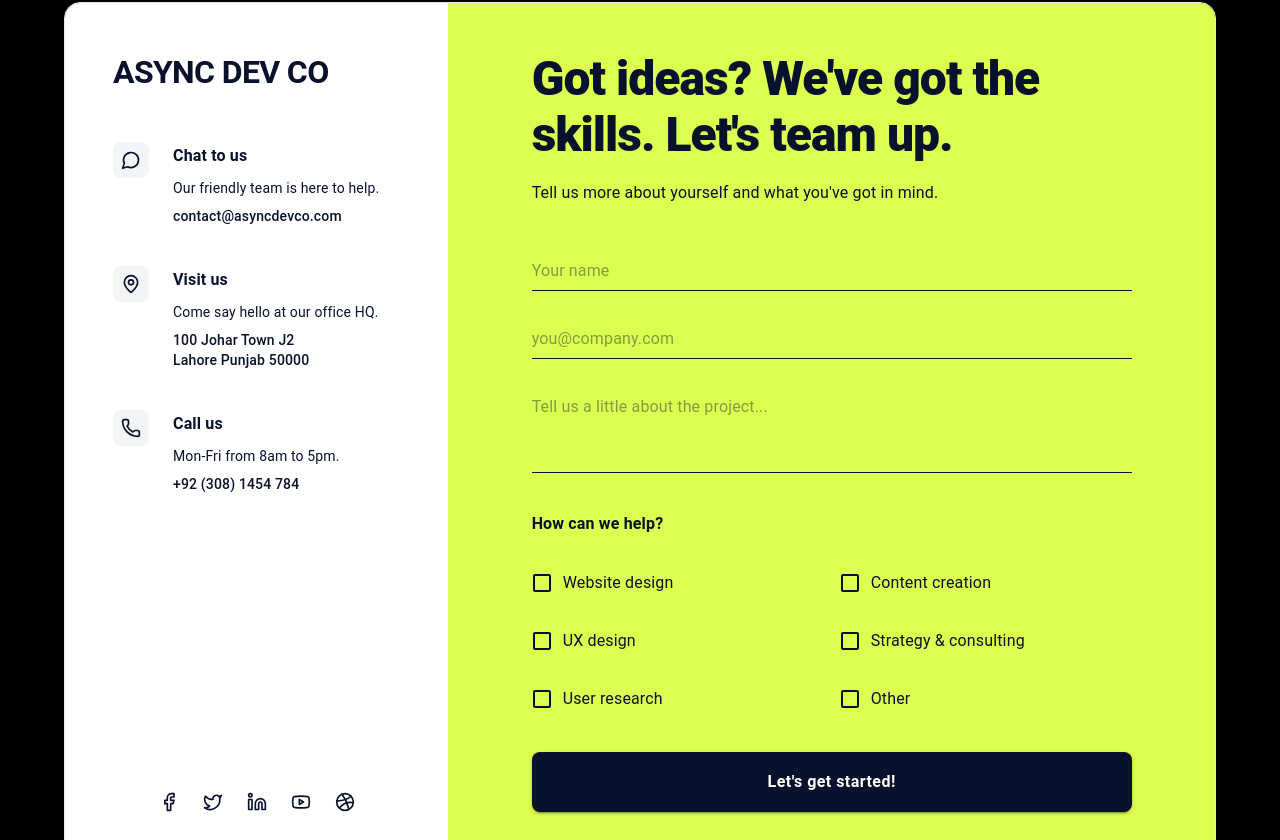
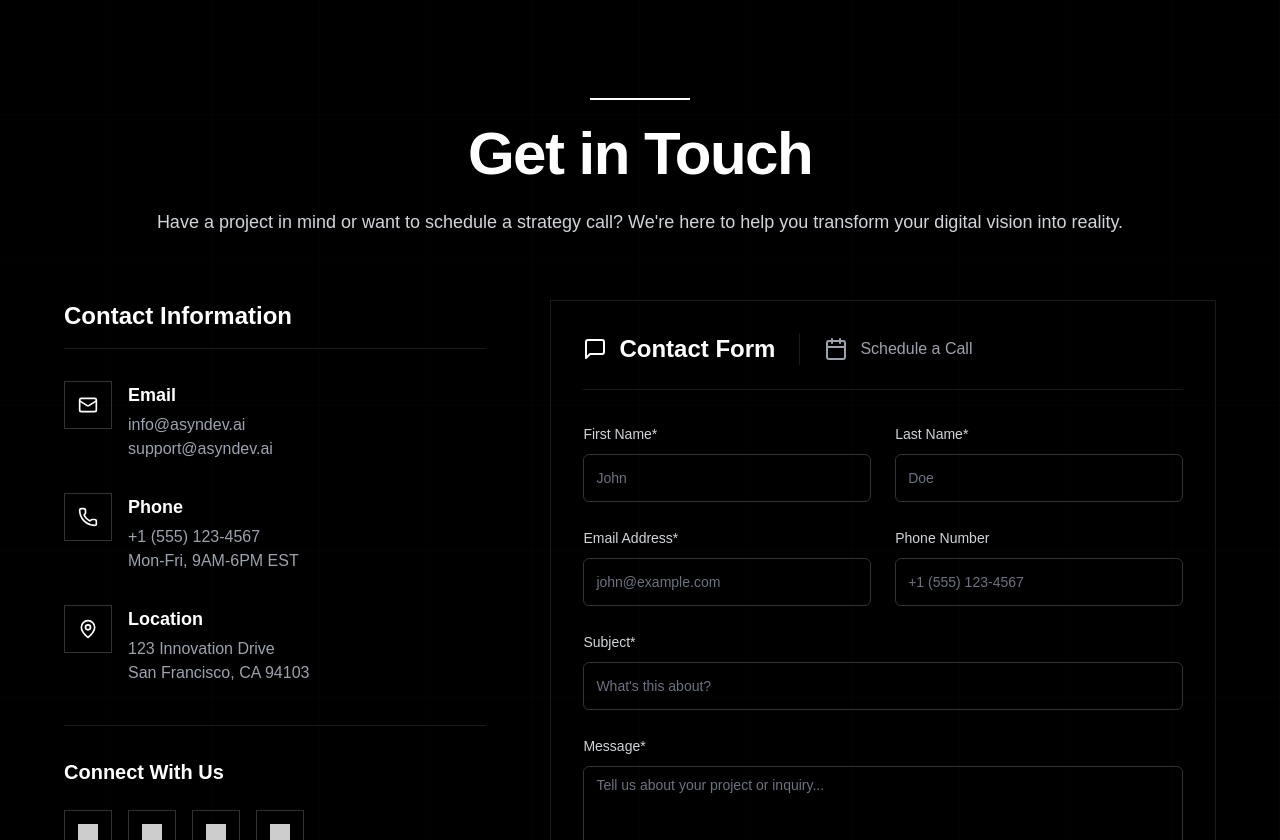
Before and after one commit to muhammadalizkhan/asyncdev.ai, a Next.js app: page /Contact in a window 1280 px wide. Shown: the part 120-960 px from the top of the page. Built offline with nearby package versions, Linux system fonts and the light colour scheme.

Commit message:
WIP develop a contact us page

```diff
--- a/package.json
+++ b/package.json
@@ -19,6 +19,8 @@
     "@mui/icons-material": "^6.4.3",
     "@mui/material": "^6.4.3",
     "@mui/utils": "^6.4.3",
+    "@radix-ui/react-label": "^2.1.7",
+    "@radix-ui/react-radio-group": "^1.3.7",
     "@radix-ui/react-slot": "^1.1.2",
     "@radix-ui/react-tabs": "^1.1.3",
     "ag-charts-react": "^11.0.4",
--- a/src/app/Contact/page.tsx
+++ b/src/app/Contact/page.tsx
@@ -1,214 +1,304 @@
-import { Box, Grid, Typography, TextField, Checkbox, Button, Container, FormControlLabel, Stack } from "@mui/material"
-import { MessageCircle, MapPin, Phone, Facebook, Twitter, Linkedin, Youtube, Dribbble } from "lucide-react"
-import ScheduleStrategyCall from "../components/ScheduleStrategyCall/ScheduleStrategyCall"
+"use client"
+import { motion } from "framer-motion"
+import { ArrowRight, Send, MessageSquare, Calendar, Mail, MapPin, Phone } from "lucide-react"
+import { Button } from "@/components/ui/button"
+import { Input } from "@/components/ui/input"
+import { Textarea } from "@/components/ui/textarea"
+import { Label } from "@/components/ui/label"
 
-export default function Contact() {
+// Generate grid background lines
+const generateGridLines = (count: number) => {
+  return Array.from({ length: count }).map((_, i) => i)
+}
+
+export default function ContactPage() {
+  // Grid lines
+  const horizontalLines = generateGridLines(12)
+  const verticalLines = generateGridLines(12)
+
   return (
-        <Container maxWidth="lg" sx={{ py: 4 }}>
-            <Box
-                sx={{
-                    border: "1px solid #E5E7EB",
-                    borderRadius: "16px",
-                    overflow: "hidden",
-                }}
+    <div className="relative min-h-screen bg-black text-white pt-32 pb-20 overflow-hidden">
+      {/* Grid background */}
+      <div className="absolute inset-0 overflow-hidden">
+        <div className="h-full w-full grid grid-cols-12 opacity-15">
+          {verticalLines.map((i) => (
+            <div key={`v-${i}`} className="border-r border-white/10 h-full"></div>
+          ))}
+        </div>
+        <div className="absolute top-0 left-0 h-full w-full grid grid-rows-12 opacity-15">
+          {horizontalLines.map((i) => (
+            <div key={`h-${i}`} className="border-b border-white/10 w-full"></div>
+          ))}
+        </div>
+      </div>
+
+      <div className="container relative z-10 px-4 mx-auto">
+        {/* Header Section */}
+        <div className="text-center max-w-3xl mx-auto mb-16">
+          <motion.div
+            initial={{ width: 0 }}
+            animate={{ width: "100px" }}
+            transition={{ duration: 0.8, delay: 0.2 }}
+            className="h-[2px] bg-white mb-6 mx-auto"
+          />
+          <motion.h1
+            initial={{ opacity: 0, y: 20 }}
+            animate={{ opacity: 1, y: 0 }}
+            transition={{ duration: 0.5 }}
+            className="text-5xl md:text-6xl font-bold tracking-tight mb-6"
           >
-                <Grid container>
-                    <Grid item xs={12} md={4} sx={{ p: { xs: 4, md: 6 }, bgcolor: "#FFFFFF" }}>
-                        <Box sx={{ height: "100%", display: "flex", flexDirection: "column" }}>
-                            <Box sx={{ mb: 6 }}>
-                                <Typography
-                                    variant="h5"
-                                    sx={{
-                                        fontWeight: 700,
-                                        color: "#09122C",
-                                        fontSize: { xs: "1.5rem", md: "2rem" },
-                                        letterSpacing: "-0.02em",
-                                    }}
+            Get in Touch
+          </motion.h1>
+          <motion.p
+            initial={{ opacity: 0, y: 20 }}
+            animate={{ opacity: 1, y: 0 }}
+            transition={{ duration: 0.5, delay: 0.1 }}
+            className="text-lg text-gray-300 max-w-2xl mx-auto"
           >
-                                    ASYNC DEV CO
-                                </Typography>
-                            </Box>
+            Have a project in mind or want to schedule a strategy call? We're here to help you transform your digital
+            vision into reality.
+          </motion.p>
+        </div>
 
-                            <Stack spacing={5} sx={{ flex: 1 }}>
-                                <ContactInfo
-                                    icon={<MessageCircle size={20} />}
-                                    title="Chat to us"
-                                    description="Our friendly team is here to help."
-                                    contact="contact@asyncdevco.com"
+        {/* Main Content */}
+        <div className="max-w-6xl mx-auto">
+          <div className="grid grid-cols-1 lg:grid-cols-5 gap-16">
+            {/* Contact Information - 2 columns */}
+            <motion.div
+              initial={{ opacity: 0, x: -20 }}
+              animate={{ opacity: 1, x: 0 }}
+              transition={{ duration: 0.5, delay: 0.2 }}
+              className="lg:col-span-2 space-y-10"
+            >
+              <div>
+                <h2 className="text-2xl font-bold mb-8 border-b border-white/10 pb-4">Contact Information</h2>
+                <div className="space-y-8">
+                  <div className="flex items-start">
+                    <div className="w-12 h-12 border border-white/20 flex items-center justify-center mr-4">
+                      <Mail className="h-5 w-5" />
+                    </div>
+                    <div>
+                      <h3 className="text-lg font-semibold mb-1">Email</h3>
+                      <p className="text-gray-400">info@asyndev.ai</p>
+                      <p className="text-gray-400">support@asyndev.ai</p>
+                    </div>
+                  </div>
+
+                  <div className="flex items-start">
+                    <div className="w-12 h-12 border border-white/20 flex items-center justify-center mr-4">
+                      <Phone className="h-5 w-5" />
+                    </div>
+                    <div>
+                      <h3 className="text-lg font-semibold mb-1">Phone</h3>
+                      <p className="text-gray-400">+1 (555) 123-4567</p>
+                      <p className="text-gray-400">Mon-Fri, 9AM-6PM EST</p>
+                    </div>
+                  </div>
+
+                  <div className="flex items-start">
+                    <div className="w-12 h-12 border border-white/20 flex items-center justify-center mr-4">
+                      <MapPin className="h-5 w-5" />
+                    </div>
+                    <div>
+                      <h3 className="text-lg font-semibold mb-1">Location</h3>
+                      <p className="text-gray-400">123 Innovation Drive</p>
+                      <p className="text-gray-400">San Francisco, CA 94103</p>
+                    </div>
+                  </div>
+                </div>
+              </div>
+
+              <div className="pt-8 border-t border-white/10">
+                <h3 className="text-xl font-bold mb-6">Connect With Us</h3>
+                <div className="flex space-x-4">
+                  {["Twitter", "LinkedIn", "GitHub", "Dribbble"].map((platform) => (
+                    <a
+                      key={platform}
+                      href="#"
+                      className="border border-white/20 hover:border-white/60 w-12 h-12 flex items-center justify-center transition-colors duration-300"
+                    >
+                      <span className="sr-only">{platform}</span>
+                      <div className="w-5 h-5 bg-white/80"></div>
+                    </a>
+                  ))}
+                </div>
+              </div>
+            </motion.div>
+
+            {/* Contact Form - 3 columns */}
+            <motion.div
+              initial={{ opacity: 0, x: 20 }}
+              animate={{ opacity: 1, x: 0 }}
+              transition={{ duration: 0.5, delay: 0.3 }}
+              className="lg:col-span-3 border border-white/10 p-8"
+            >
+              <div className="flex items-center space-x-6 mb-8 border-b border-white/10 pb-6">
+                <div className="flex items-center space-x-3">
+                  <MessageSquare className="h-6 w-6" />
+                  <h2 className="text-2xl font-bold">Contact Form</h2>
+                </div>
+                <div className="h-8 w-px bg-white/10"></div>
+                <a href="#strategy-call" className="flex items-center space-x-3 text-gray-400 hover:text-white">
+                  <Calendar className="h-6 w-6" />
+                  <span className="font-medium">Schedule a Call</span>
+                </a>
+              </div>
+
+              <form className="space-y-6">
+                <div className="grid grid-cols-1 md:grid-cols-2 gap-6">
+                  <div className="space-y-2">
+                    <Label htmlFor="firstName" className="text-sm font-medium text-gray-300">
+                      First Name*
+                    </Label>
+                    <Input
+                      id="firstName"
+                      placeholder="John"
+                      required
+                      className="bg-transparent border-white/20 focus:border-white text-white placeholder:text-gray-500 h-12"
                     />
-                                <ContactInfo
-                                    icon={<MapPin size={20} />}
-                                    title="Visit us"
-                                    description="Come say hello at our office HQ."
-                                    contact={
-                                        <>
-                                            100 Johar Town J2
-                                            <br />
-                                            Lahore Punjab 50000
-                                        </>
-                                    }
+                  </div>
+                  <div className="space-y-2">
+                    <Label htmlFor="lastName" className="text-sm font-medium text-gray-300">
+                      Last Name*
+                    </Label>
+                    <Input
+                      id="lastName"
+                      placeholder="Doe"
+                      required
+                      className="bg-transparent border-white/20 focus:border-white text-white placeholder:text-gray-500 h-12"
                     />
-                                <ContactInfo
-                                    icon={<Phone size={20} />}
-                                    title="Call us"
-                                    description="Mon-Fri from 8am to 5pm."
-                                    contact="+92 (308) 1454 784 "
+                  </div>
+                </div>
+
+                <div className="grid grid-cols-1 md:grid-cols-2 gap-6">
+                  <div className="space-y-2">
+                    <Label htmlFor="email" className="text-sm font-medium text-gray-300">
+                      Email Address*
+                    </Label>
+                    <Input
+                      id="email"
+                      type="email"
+                      placeholder="john@example.com"
+                      required
+                      className="bg-transparent border-white/20 focus:border-white text-white placeholder:text-gray-500 h-12"
                     />
-                            </Stack>
+                  </div>
+                  <div className="space-y-2">
+                    <Label htmlFor="phone" className="text-sm font-medium text-gray-300">
+                      Phone Number
+                    </Label>
+                    <Input
+                      id="phone"
+                      type="tel"
+                      placeholder="+1 (555) 123-4567"
+                      className="bg-transparent border-white/20 focus:border-white text-white placeholder:text-gray-500 h-12"
+                    />
+                  </div>
+                </div>
 
-                            <Stack direction="row" spacing={3} justifyContent="center" sx={{ mt: 6 }}>
-                                {[Facebook, Twitter, Linkedin, Youtube, Dribbble].map((Icon, index) => (
-                                    <Icon key={index} size={20} color="#09122C" />
-                                ))}
-                            </Stack>
-                        </Box>
-                    </Grid>
+                <div className="space-y-2">
+                  <Label htmlFor="subject" className="text-sm font-medium text-gray-300">
+                    Subject*
+                  </Label>
+                  <Input
+                    id="subject"
+                    placeholder="What's this about?"
+                    required
+                    className="bg-transparent border-white/20 focus:border-white text-white placeholder:text-gray-500 h-12"
+                  />
+                </div>
 
-                    <Grid item xs={12} md={8} sx={{ bgcolor: "#DCFF50", p: { xs: 4, md: 6 } }}>
-                        <Box sx={{ maxWidth: 600, mx: "auto" }}>
-                            <Typography
-                                variant="h3"
-                                sx={{
-                                    mb: 2,
-                                    fontWeight: 800,
-                                    color: "#09122C",
-                                    fontSize: { xs: "2rem", md: "3rem" },
-                                    letterSpacing: "-0.02em",
-                                }}
-                            >
-                                Got ideas? We've got the skills. Let's team up.
-                            </Typography>
-                            <Typography variant="subtitle1" sx={{ mb: 6, color: "#09122C" }}>
-                                Tell us more about yourself and what you've got in mind.
-                            </Typography>
-
-                            <Stack spacing={4}>
-                                <CustomTextField placeholder="Your name" />
-                                <CustomTextField placeholder="you@company.com" />
-                                <CustomTextField placeholder="Tell us a little about the project..." multiline rows={3} />
-
-                                <Box>
-                                    <Typography variant="subtitle1" sx={{ mb: 3, color: "#09122C", fontWeight: 600 }}>
-                                        How can we help?
-                                    </Typography>
-                                    <Grid container spacing={2}>
-                                        {[
-                                            "Website design",
-                                            "Content creation",
-                                            "UX design",
-                                            "Strategy & consulting",
-                                            "User research",
-                                            "Other",
-                                        ].map((label) => (
-                                            <Grid item xs={12} sm={6} key={label}>
-                                                <FormControlLabel
-                                                    control={
-                                                        <Checkbox
-                                                            sx={{
-                                                                color: "#09122C",
-                                                                "&.Mui-checked": {
-                                                                    color: "#09122C",
-                                                                },
-                                                            }}
+                <div className="space-y-2">
+                  <Label htmlFor="message" className="text-sm font-medium text-gray-300">
+                    Message*
+                  </Label>
+                  <Textarea
+                    id="message"
+                    placeholder="Tell us about your project or inquiry..."
+                    required
+                    className="min-h-[150px] bg-transparent border-white/20 focus:border-white text-white placeholder:text-gray-500"
                   />
-                                                    }
-                                                    label={<Typography sx={{ color: "#09122C" }}>{label}</Typography>}
-                                                />
-                                            </Grid>
-                                        ))}
-                                    </Grid>
-                                </Box>
+                </div>
 
                 <Button
-                                    variant="contained"
-                                    fullWidth
-                                    sx={{
-                                        mt: 2,
-                                        bgcolor: "#09122C",
-                                        color: "white",
-                                        py: 2,
-                                        borderRadius: "8px",
-                                        textTransform: "none",
-                                        fontSize: "1rem",
-                                        fontWeight: 600,
-                                        "&:hover": {
-                                            bgcolor: "#1A2142",
-                                        },
-                                    }}
+                  type="submit"
+                  className="w-full bg-white text-black hover:bg-gray-200 rounded-none py-6 text-base font-medium group"
                 >
-                                    Let's get started!
+                  Send Message
+                  <Send className="ml-2 h-4 w-4 transition-transform group-hover:translate-x-1" />
                 </Button>
-                            </Stack>
-                        </Box>
-                    </Grid>
-                </Grid>
-            </Box>
-            <ScheduleStrategyCall />
+              </form>
+            </motion.div>
+          </div>
+        </div>
 
-        </Container>
+        {/* Strategy Call Section */}
+        <div id="strategy-call" className="max-w-6xl mx-auto mt-24 pt-16 border-t border-white/10">
+          <div className="grid grid-cols-1 lg:grid-cols-2 gap-16 items-center">
+            <motion.div
+              initial={{ opacity: 0, y: 20 }}
+              animate={{ opacity: 1, y: 0 }}
+              transition={{ duration: 0.5, delay: 0.4 }}
+              className="space-y-6"
+            >
+              <h2 className="text-3xl md:text-4xl font-bold tracking-tight">
+                Schedule a <span className="block text-4xl md:text-5xl font-extrabold mt-2">Strategy Call</span>
+              </h2>
+              <p className="text-lg text-gray-300">
+                Book a dedicated session with our experts to discuss your project in detail. We'll help you define the
+                scope, explore technical solutions, and create a roadmap for success.
+              </p>
+              <ul className="space-y-4">
+                {[
+                  "In-depth project analysis",
+                  "Technical feasibility assessment",
+                  "Budget and timeline planning",
+                  "Custom solution recommendations",
+                ].map((item, index) => (
+                  <li key={index} className="flex items-center">
+                    <div className="w-2 h-2 bg-white mr-3"></div>
+                    <span>{item}</span>
+                  </li>
+                ))}
+              </ul>
+              <Button className="bg-white text-black hover:bg-gray-200 rounded-none px-8 py-7 text-lg font-medium group mt-4">
+                Book Your Call
+                <ArrowRight className="ml-2 h-5 w-5 transition-transform group-hover:translate-x-1" />
+              </Button>
+            </motion.div>
+
+            <motion.div
+              initial={{ opacity: 0, y: 20 }}
+              animate={{ opacity: 1, y: 0 }}
+              transition={{ duration: 0.5, delay: 0.5 }}
+              className="relative aspect-square max-w-md mx-auto"
+            >
+              <div className="absolute inset-0 grid grid-cols-2 grid-rows-2 gap-4">
+                <div className="relative bg-white overflow-hidden">
+                  <div className="absolute inset-0 flex items-center justify-center">
+                    <div className="w-1/3 h-1/3 bg-black"></div>
+                  </div>
+                </div>
+                <div className="relative bg-black border border-white overflow-hidden">
+                  <div className="absolute inset-0 flex items-center justify-center">
+                    <div className="w-1/3 h-1/3 bg-white"></div>
+                  </div>
+                </div>
+                <div className="relative bg-black border border-white overflow-hidden">
+                  <div className="absolute inset-0 flex items-center justify-center">
+                    <div className="w-1/3 h-1/3 bg-white"></div>
+                  </div>
+                </div>
+                <div className="relative bg-white overflow-hidden">
+                  <div className="absolute inset-0 flex items-center justify-center">
+                    <div className="w-1/3 h-1/3 bg-black"></div>
+                  </div>
+                </div>
+              </div>
+            </motion.div>
+          </div>
+        </div>
+      </div>
+    </div>
   )
 }
-
-interface ContactInfoProps {
-    icon: React.ReactNode;
-    title: string;
-    description: string;
-    contact: React.ReactNode;
-}
-
-const ContactInfo = ({ icon, title, description, contact }: ContactInfoProps) => (
-    <Stack direction="row" spacing={3} alignItems="flex-start">
-        <Box
-            sx={{
-                p: 1,
-                borderRadius: "8px",
-                bgcolor: "#F3F4F6",
-                color: "#09122C",
-                display: "flex",
-            }}
-        >
-            {icon}
-        </Box>
-        <Box>
-            <Typography variant="subtitle1" sx={{ fontWeight: 600, mb: 1, color: "#09122C" }}>
-                {title}
-            </Typography>
-            <Typography variant="body2" sx={{ mb: 1, color: "#09122C" }}>
-                {description}
-            </Typography>
-            <Typography variant="body2" sx={{ color: "#09122C", fontWeight: 500 }}>
-                {contact}
-            </Typography>
-        </Box>
-    </Stack>
-)
-
-const CustomTextField = ({ multiline = false, rows = 1, ...props }) => (
-    <TextField
-        fullWidth
-        variant="standard"
-        multiline={multiline}
-        rows={rows}
-        InputProps={{
-            disableUnderline: true,
-            sx: {
-                fontSize: "1rem",
-                "&::placeholder": {
-                    color: "#09122C",
-                    opacity: 0.7,
-                },
-            },
-        }}
-        sx={{
-            "& .MuiInputBase-input": {
-                borderBottom: "1px solid #09122C",
-                pb: 1,
-                color: "#09122C",
-                "&:focus": {
-                    borderBottom: "2px solid #09122C",
-                },
-            },
-        }}
-        {...props}
-    />
-)
--- /dev/null
+++ b/src/components/ui/input.tsx
@@ -0,0 +1,22 @@
+import * as React from "react"
+
+import { cn } from "@/lib/utils"
+
+const Input = React.forwardRef<HTMLInputElement, React.ComponentProps<"input">>(
+  ({ className, type, ...props }, ref) => {
+    return (
+      <input
+        type={type}
+        className={cn(
+          "flex h-10 w-full rounded-md border border-input bg-background px-3 py-2 text-base ring-offset-background file:border-0 file:bg-transparent file:text-sm file:font-medium file:text-foreground placeholder:text-muted-foreground focus-visible:outline-none focus-visible:ring-2 focus-visible:ring-ring focus-visible:ring-offset-2 disabled:cursor-not-allowed disabled:opacity-50 md:text-sm",
+          className
+        )}
+        ref={ref}
+        {...props}
+      />
+    )
+  }
+)
+Input.displayName = "Input"
+
+export { Input }
--- /dev/null
+++ b/src/components/ui/label.tsx
@@ -0,0 +1,26 @@
+"use client"
+
+import * as React from "react"
+import * as LabelPrimitive from "@radix-ui/react-label"
+import { cva, type VariantProps } from "class-variance-authority"
+
+import { cn } from "@/lib/utils"
+
+const labelVariants = cva(
+  "text-sm font-medium leading-none peer-disabled:cursor-not-allowed peer-disabled:opacity-70"
+)
+
+const Label = React.forwardRef<
+  React.ElementRef<typeof LabelPrimitive.Root>,
+  React.ComponentPropsWithoutRef<typeof LabelPrimitive.Root> &
+    VariantProps<typeof labelVariants>
+>(({ className, ...props }, ref) => (
+  <LabelPrimitive.Root
+    ref={ref}
+    className={cn(labelVariants(), className)}
+    {...props}
+  />
+))
+Label.displayName = LabelPrimitive.Root.displayName
+
+export { Label }
--- /dev/null
+++ b/src/components/ui/textarea.tsx
@@ -0,0 +1,22 @@
+import * as React from "react"
+
+import { cn } from "@/lib/utils"
+
+const Textarea = React.forwardRef<
+  HTMLTextAreaElement,
+  React.ComponentProps<"textarea">
+>(({ className, ...props }, ref) => {
+  return (
+    <textarea
+      className={cn(
+        "flex min-h-[80px] w-full rounded-md border border-input bg-background px-3 py-2 text-base ring-offset-background placeholder:text-muted-foreground focus-visible:outline-none focus-visible:ring-2 focus-visible:ring-ring focus-visible:ring-offset-2 disabled:cursor-not-allowed disabled:opacity-50 md:text-sm",
+        className
+      )}
+      ref={ref}
+      {...props}
+    />
+  )
+})
+Textarea.displayName = "Textarea"
+
+export { Textarea }
```
Also changed, not shown: src/app/components/ChooseUs/ChooseUs.tsx (+0 -15 lines), src/components/ui/radio-group.tsx (added, +44 -0 lines), 1 other file (tests, documents, lock files or other folders). Lines whose indentation alone changed are shown as unchanged.
